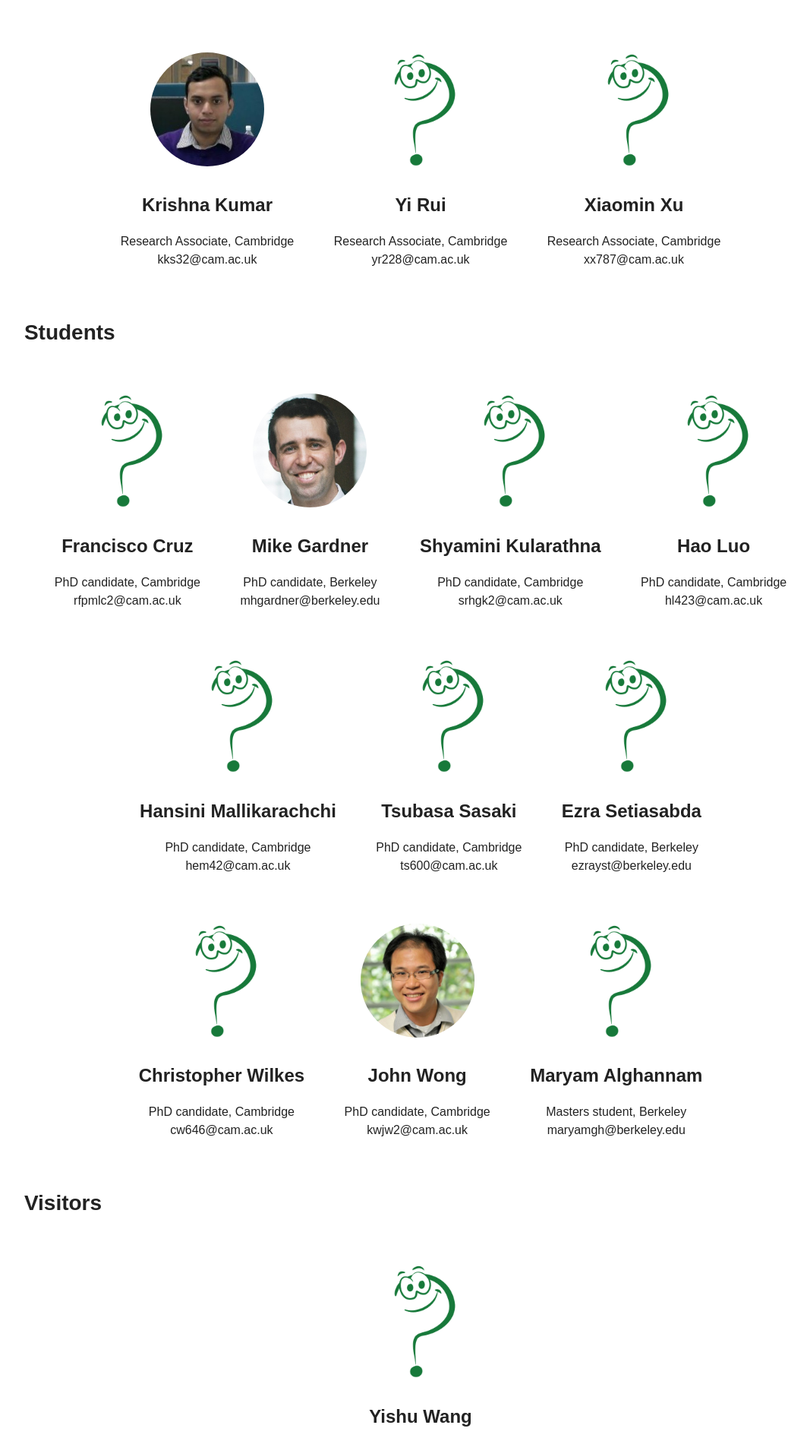
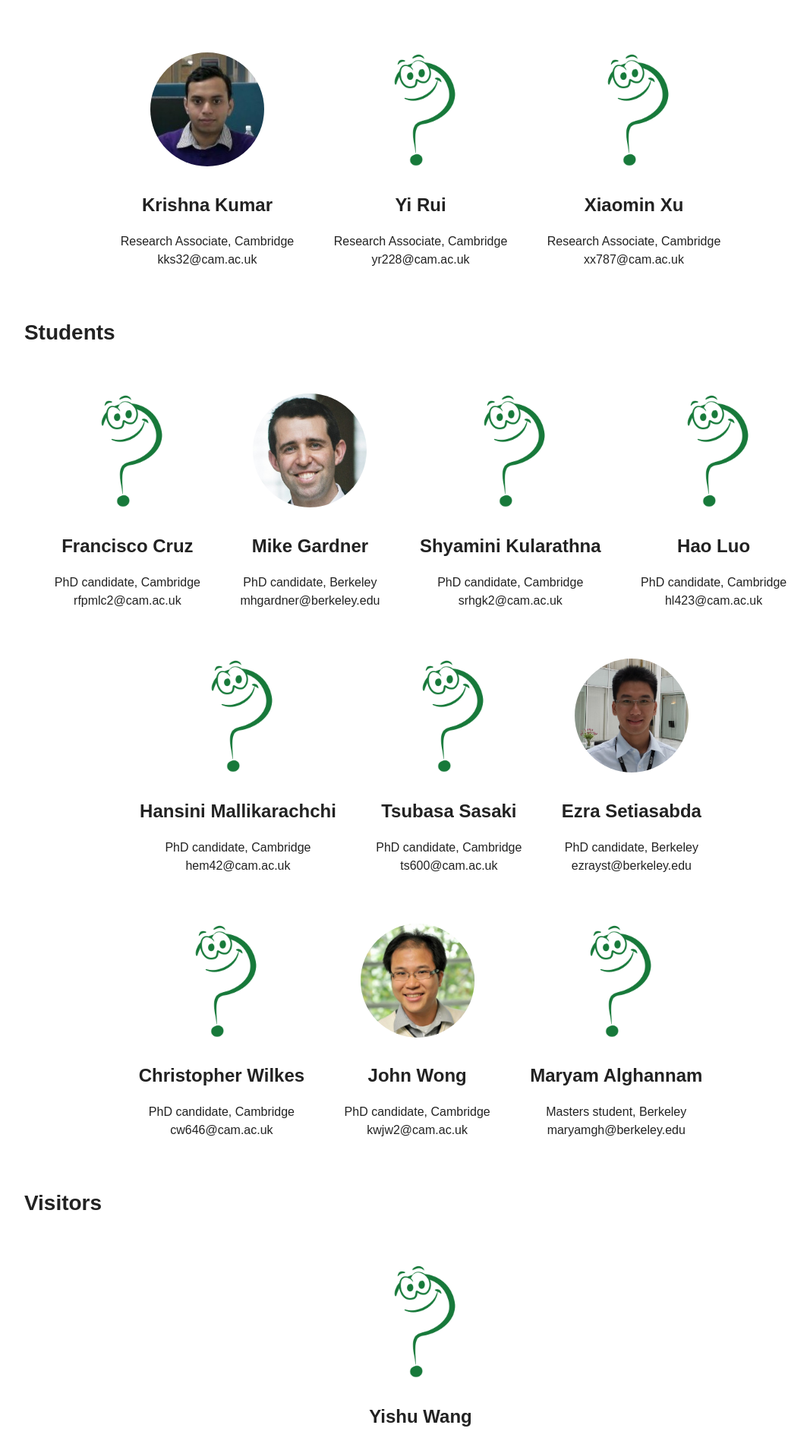
Before and after one commit to cb-geo/cb-geo.github.io, a Jekyll site: the page built from index.md, in a window 1280 px wide. Shown: the part 1973-3874 px from the top of the page at 76% size, without its empty margins (94-1161 px from the left). Built offline with Jekyll 4.4.1, drawn with Linux system fonts in a browser that asks for light colours; nearby versions of some CDN libraries.

Commit message:
:art: Ezra

```diff
--- a/_data/members.yml
+++ b/_data/members.yml
@@ -118,7 +118,7 @@
   role: student
   position: PhD candidate
   uni: Berkeley
-  image: question.png
+  image: ezra.jpg
   email: ezrayst@berkeley.edu
   area: MPM
 
```
Also changed, not shown: images/cb-geo/team/ezra.jpg (added).
